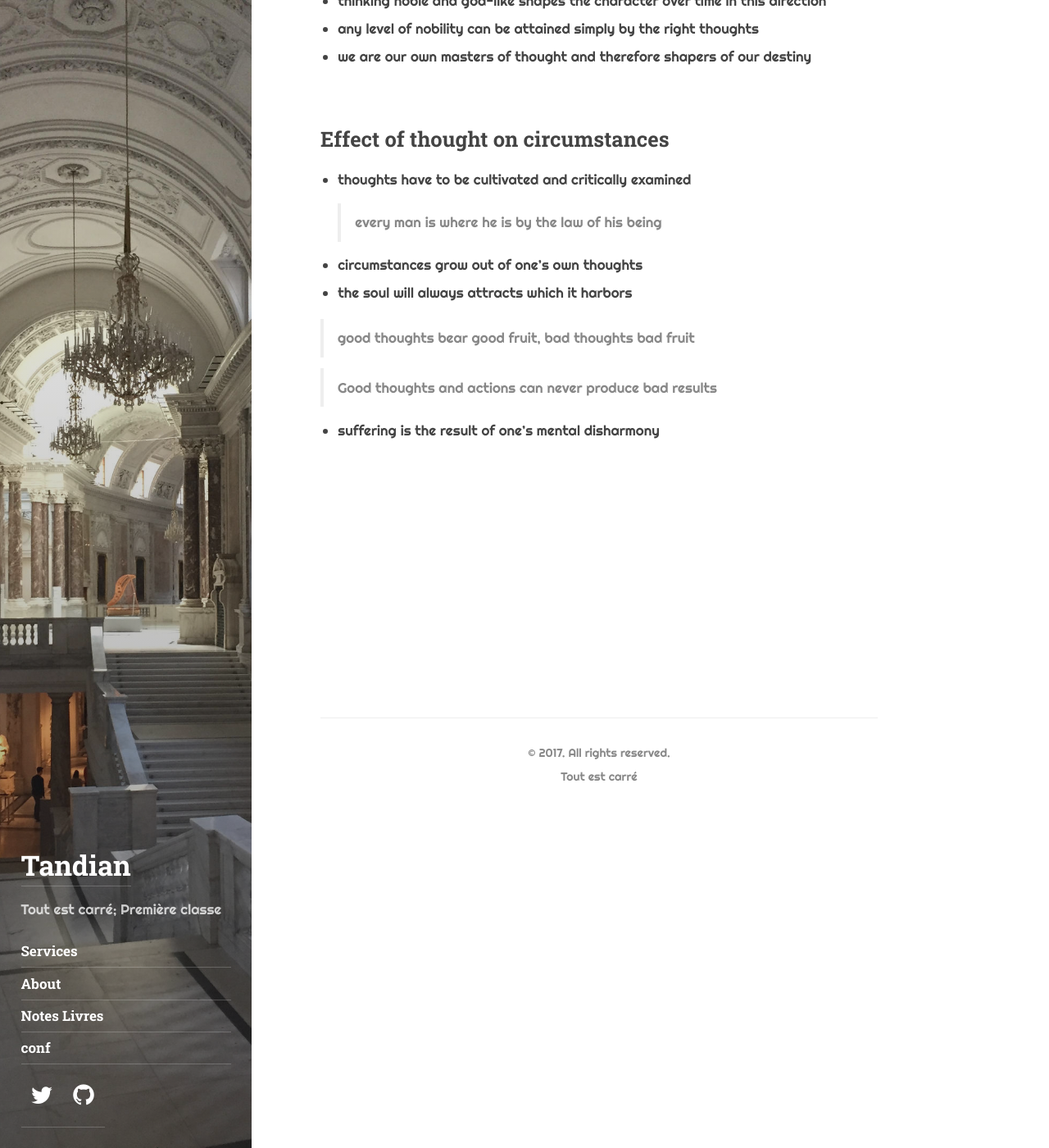
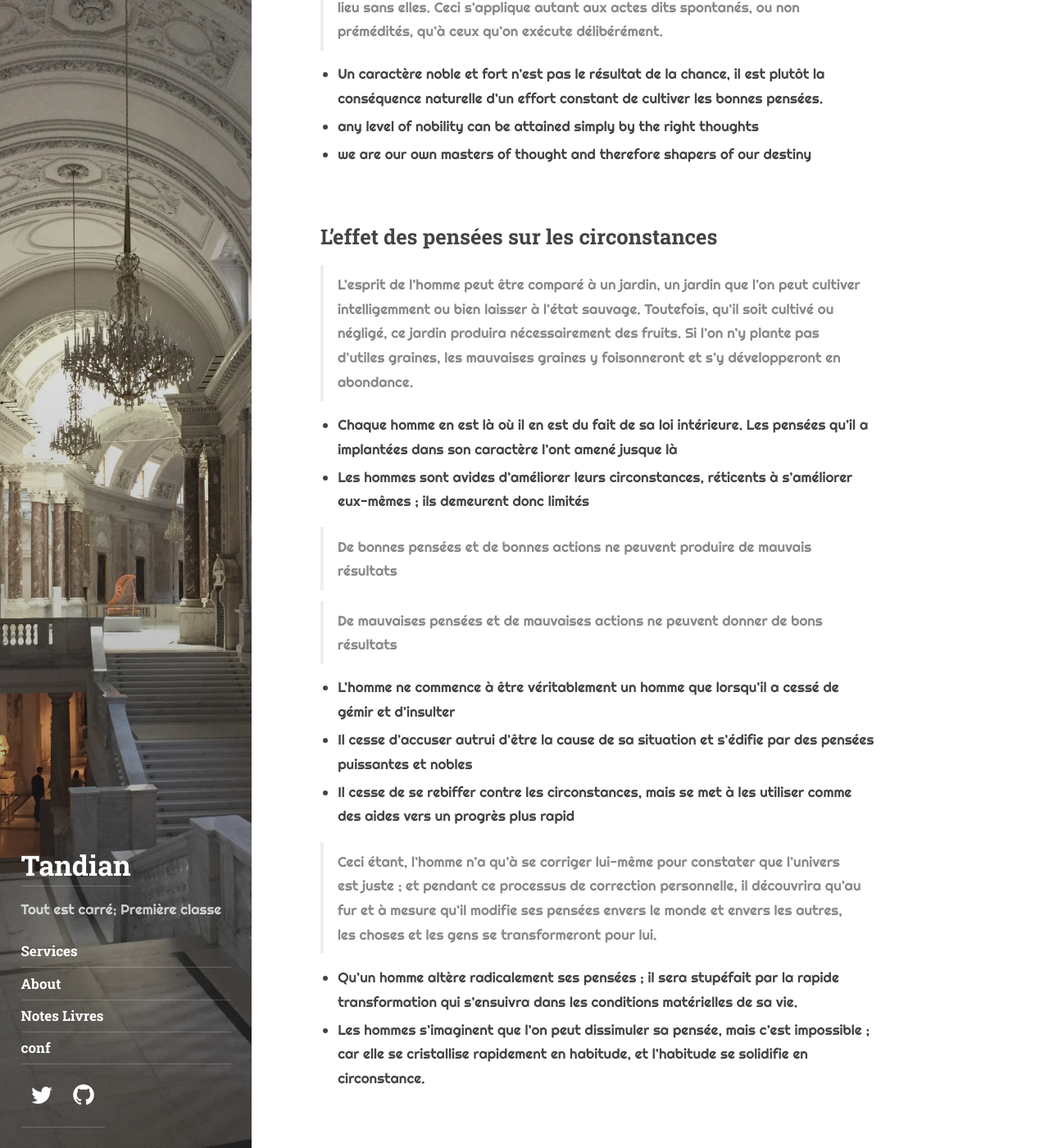
Before and after one commit to abdoulaye-tnd/tandian, a Jekyll site: the page built from books/telunhomme.md, in a window 1280 px wide and 1400 px high, scrolled down 405 px. Shown: the whole window at 82% size. Built offline with Jekyll 4.4.1, drawn with Linux system fonts in a browser that asks for light colours; some web fonts are replaced; some of the changed text lies outside the part shown.

Commit message:
Update telunhomme.md

```diff
--- a/books/telunhomme.md
+++ b/books/telunhomme.md
@@ -8,24 +8,81 @@ description: >
 ---
 
 
-## Thought and character
+## La pensée et le caractère
 
-> As a man thinketh in his heart so is he
+> De même que la plante vient de la graine et n'existerait pas sans elle, chaque acte d'un homme
+vient des graines secrètes de sa pensée et n'aurait pu avoir lieu sans elles. Ceci s'applique autant
+aux actes dits spontanés, ou non prémédités, qu'à ceux qu'on exécute délibérément.
 
-- thinking noble and god-like shapes the character over time in this direction
+- Un caractère noble et fort n’est pas le résultat de la chance, il est plutôt la conséquence naturelle d’un effort constant de cultiver les bonnes pensées.
 - any level of nobility can be attained simply by the right thoughts
 - we are our own masters of thought and therefore shapers of our destiny
 
-## Effect of thought on circumstances
+## L’effet des pensées sur les circonstances
 
-- thoughts have to be cultivated and critically examined
-> every man is where he is by the law of his being
+> L’esprit de l’homme peut être comparé à un jardin, un jardin que l’on peut cultiver intelligemment
+ou bien laisser à l’état sauvage. Toutefois, qu’il soit cultivé ou négligé, ce jardin produira
+nécessairement des fruits. Si l’on n’y plante pas d’utiles graines, les mauvaises graines y
+foisonneront et s’y développeront en abondance.
 
-- circumstances grow out of one’s own thoughts
-- the soul will always attracts which it harbors
+- Chaque homme en est là où il en est du fait de sa loi intérieure. Les pensées qu’il a implantées
+dans son caractère l’ont amené jusque là
+- Les hommes sont avides d’améliorer leurs circonstances, réticents à s’améliorer eux-mêmes ; ils
+demeurent donc limités
 
-> good thoughts bear good fruit, bad thoughts bad fruit
+> De bonnes pensées et de bonnes actions ne peuvent produire de mauvais résultats
 
-> Good thoughts and actions can never produce bad results
+> De mauvaises pensées et de mauvaises actions ne peuvent donner de bons résultats
 
-- suffering is the result of one’s mental disharmony
+- L’homme ne commence à être véritablement un homme que lorsqu’il a cessé de gémir et
+d’insulter
+-  Il cesse d’accuser autrui d’être la cause de sa situation et s’édifie par des
+pensées puissantes et nobles
+-  Il cesse de se rebiffer contre les circonstances, mais se met à les
+utiliser comme des aides vers un progrès plus rapid
+
+> Ceci étant, l’homme n’a qu’à se corriger
+lui-même pour constater que l’univers est juste ; et pendant ce processus de correction
+personnelle, il découvrira qu’au fur et à mesure qu’il modifie ses pensées envers le monde et
+envers les autres, les choses et les gens se transformeront pour lui.
+
+- Qu’un homme altère radicalement ses pensées ; il sera stupéfait par la rapide transformation qui s’ensuivra dans les conditions matérielles de sa vie.
+- Les hommes s’imaginent que l’on peut dissimuler sa pensée, mais c’est impossible ; car elle se
+cristallise rapidement en habitude, et l’habitude se solidifie en circonstance.
+
+## Les conséquences de la pensée sur la santé et sur le corps
+
+- Si vous voulez parfaire votre corps, veillez sur votre esprit. Si vous voulez renouveler votre corps,
+embellissez votre esprit.
+
+>  Le corps est un instrument délicat et malléable qui s’adapte aux pensées qu’on lui imprime ; les habitudes de pensées
+produisent leur effet, bon ou mauvais, sur lui.
+
+## La pensée et les objectifs
+
+> Tant que la pensée n’est pas coordonnée à un objectif, aucun accomplissement censé n’est
+possible.
+
+- Lorsqu’on n’a pas de but central dans sa vie, on devient facilement la proie d’angoisses courantes,
+de peurs, de troubles, de pitié pour soi-même, qui sont autant de signes de faiblesse.
+
+- Tout homme devrait déterminer un objectif de vie valable et se mettre au travail pour le réaliser.
+
+> Ceux qui ne sont pas capables de concevoir un objectif supérieur et de se focaliser dessus
+peuvent fixer leurs pensées sur l’exécution impeccable de leur tâche, quand bien même leur travail
+semble insignifiant. Ils rassembleront et unifieront ainsi leurs pensées, acquerront beaucoup
+d'énergie et de fermeté ; après quoi rien ne leur sera impossible
+
+## Le rôle de la pensée dans la réussite
+
+- Les réussites et les échecs d’un homme sont le résultat de ses propres pensées
+> Sans sacrifice, il n’y a ni progrès, ni accomplissement. Le succès terrestre d’un homme sera
+fonction des pensées primaires qu’il aura sacrifiées, de sa concentration sur le développement de
+ses projets, du renforcement de ses résolutions et de son autonomie. Plus haut monteront ses
+pensées, plus grande sera sa réussite, plus heureuses et durables seront ses réalisations
+
+
+## Les visions, les idéaux
+- Rêvez des rêves nobles, et au fur et à mesure que vous rêverez, vous deviendrez votre rêve.
+> Vos circonstances de vie sont peut-être désagréables, mais elles ne perdureront pas si vous
+percevez un idéal et que vous vous efforcez de l’atteindre.
```
